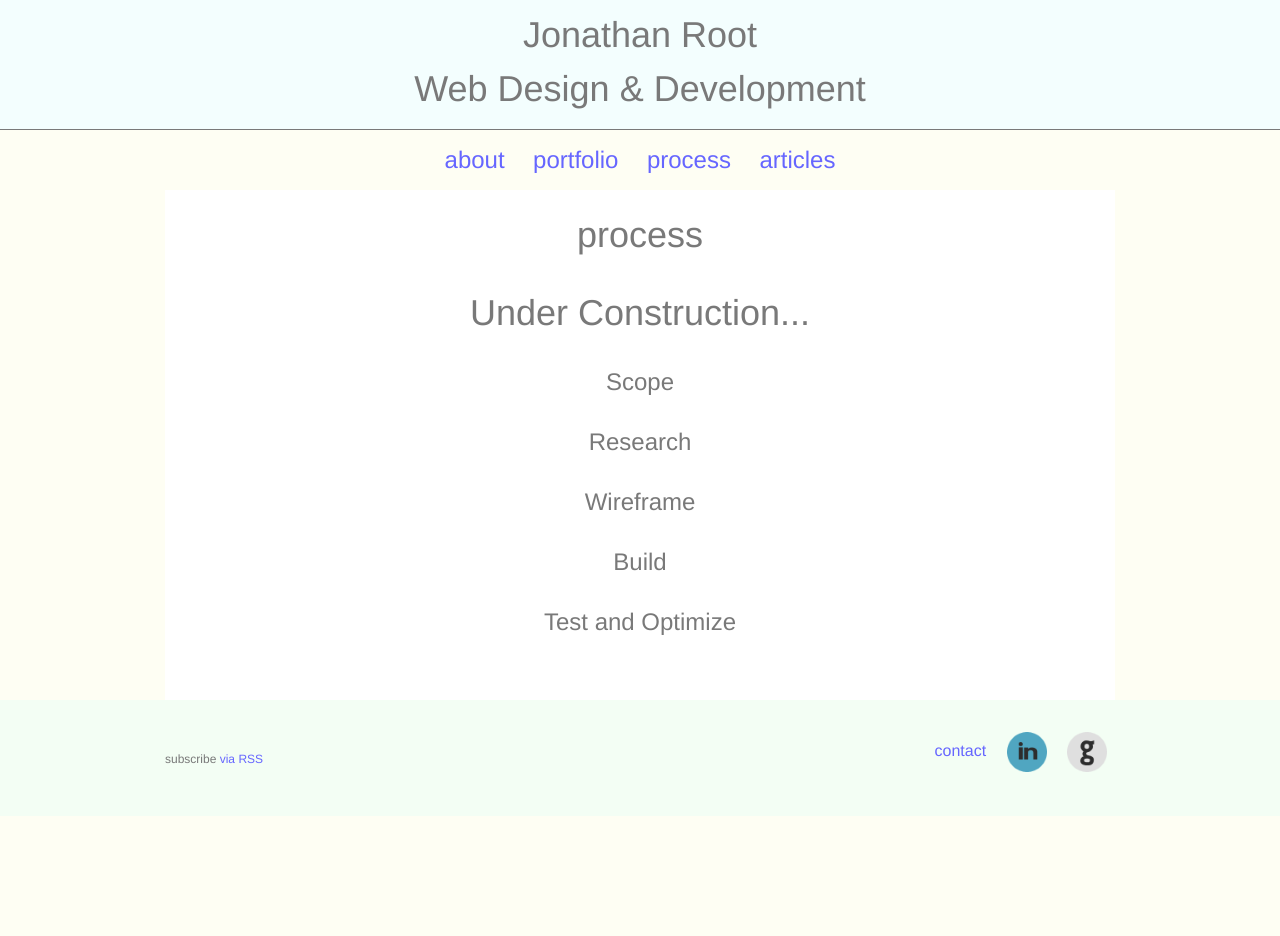
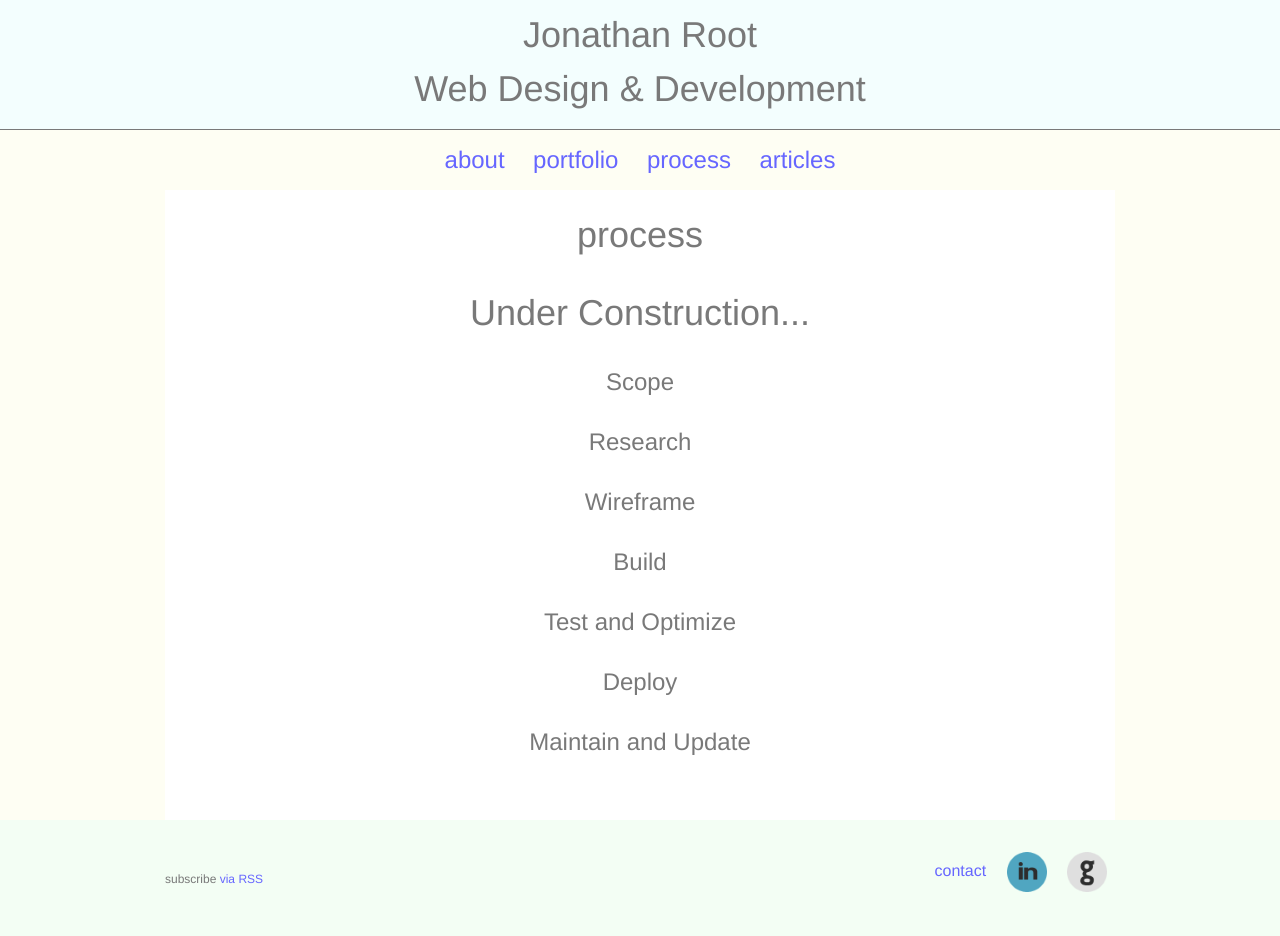
Before and after one commit to jaroot32/jonathanRootPortfolio, a Jekyll site: the page built from process.html, in a window 1280 px wide. Built offline with Jekyll 4.4.1, drawn with Linux system fonts in a browser that asks for light colours; nearby versions of some CDN libraries; before the commit the page ends 900 px from its top, so only the background shows below that.

Commit message:
editing process page

```diff
--- a/process.html
+++ b/process.html
@@ -10,3 +10,5 @@ permalink: /process/
 <h2>Wireframe</h2>
 <h2>Build</h2>
 <h2>Test and Optimize</h2>
+<h2>Deploy</h2>
+<h2>Maintain and Update</h2>
```
